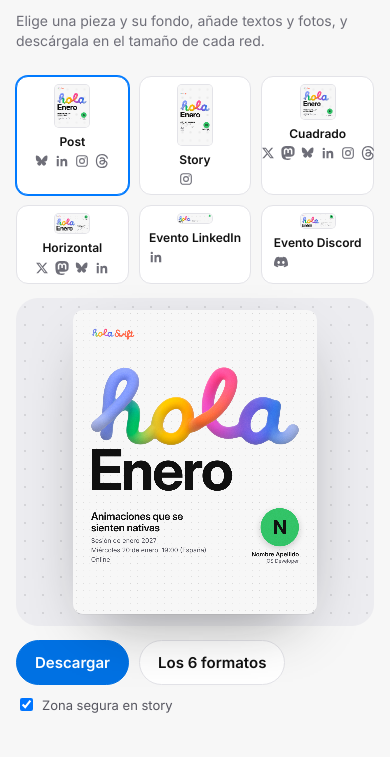
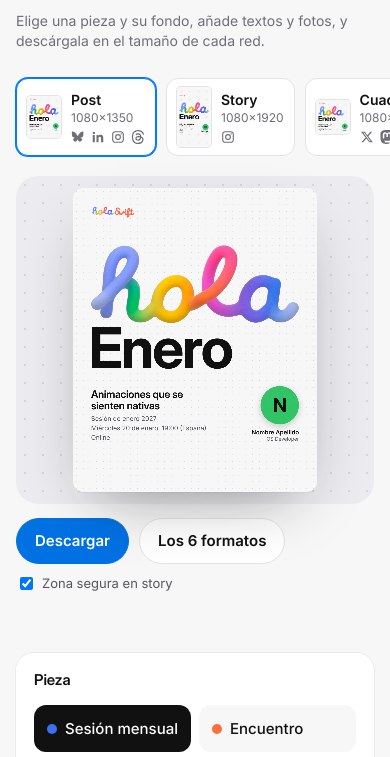
Before and after one commit to holaswift/herramientas, a plain HTML site: page redes/index.html in a window 390 px wide. Shown: the part 53-810 px from the top of the page. Drawn offline with Linux system fonts and the light colour scheme.

Commit message:
Ajustes de diseño responsive

```diff
--- a/redes/index.html
+++ b/redes/index.html
@@ -29,7 +29,8 @@
   .formats button canvas { width: 34px; height: auto; border-radius: 4px; box-shadow: 0 0 0 1px var(--line); flex: none; }
   .formats button b { display: block; font-weight: 600; font-size: 14px; }
   .formats button small { display: block; color: var(--text-3); font-size: 12px; line-height: 1.35; }
-  .formats button small.networks { display: flex; gap: 6px; margin-top: 4px; }
+  .formats button > span { min-width: 0; }
+  .formats button small.networks { display: flex; flex-wrap: wrap; gap: 4px 6px; margin-top: 4px; }
   .formats button small.networks svg { width: 14px; height: 14px; flex: none; }
   .formats button[aria-pressed="true"] { border-color: var(--ui); box-shadow: 0 0 0 1px var(--ui); }
   .formats button:focus-visible, .seg button:focus-visible, .btn:focus-visible { outline: 2px solid var(--ui); outline-offset: 2px; }
@@ -101,9 +102,14 @@
     .preview { position: static; }
     .stage { padding: 12px; }
     .stage canvas.artboard { max-height: 36vh; }
-    .formats button { flex-direction: column; gap: 6px; padding: 8px 4px; text-align: center; }
-    .formats button small { display: none; }
-    .formats button b { font-size: 12px; }
+    /* one scrolling row that bleeds to the screen edges; the inline grid columns set by JS do not apply to flex */
+    .formats { display: flex; overflow-x: auto; scroll-snap-type: x mandatory; scroll-padding: 0 16px; margin: 0 -16px; padding: 2px 16px 6px; scrollbar-width: none; -webkit-overflow-scrolling: touch; }
+    .formats::-webkit-scrollbar { display: none; }
+    .formats button { flex: none; scroll-snap-align: start; }
+    .formats button b { white-space: nowrap; }
+    .formats button small.networks { flex-wrap: nowrap; }
+    #pieces button { padding: 12px; white-space: nowrap; }
+    .seg.switch button { padding: 8px 4px; white-space: nowrap; gap: 6px; }
   }
 </style>
 <div class="hs">
```
